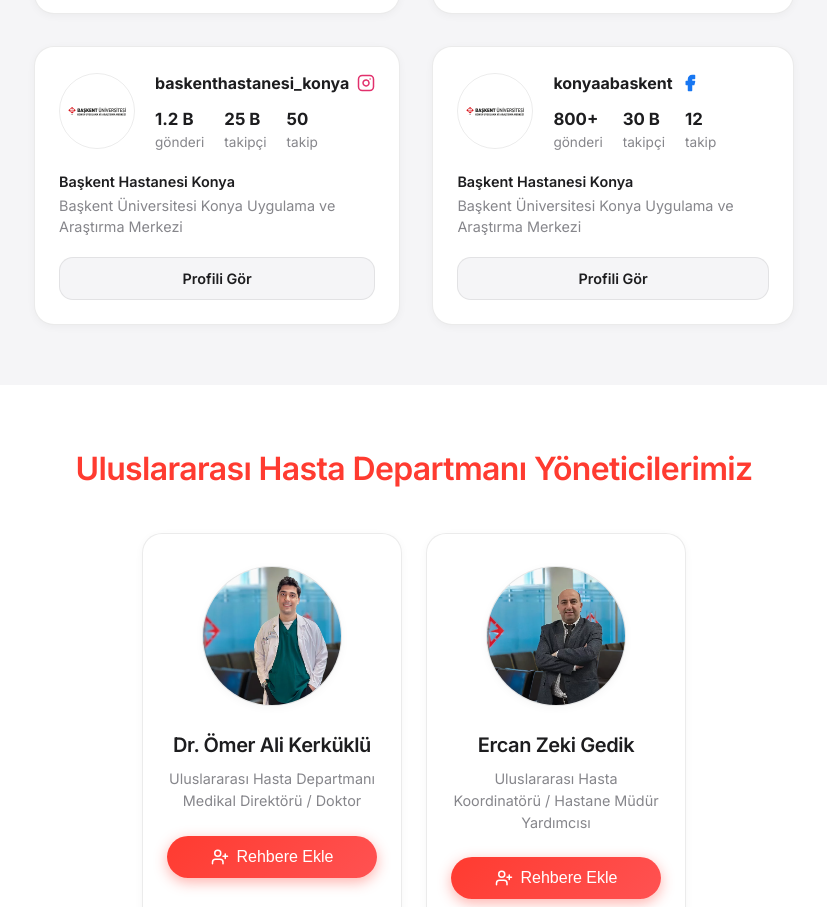
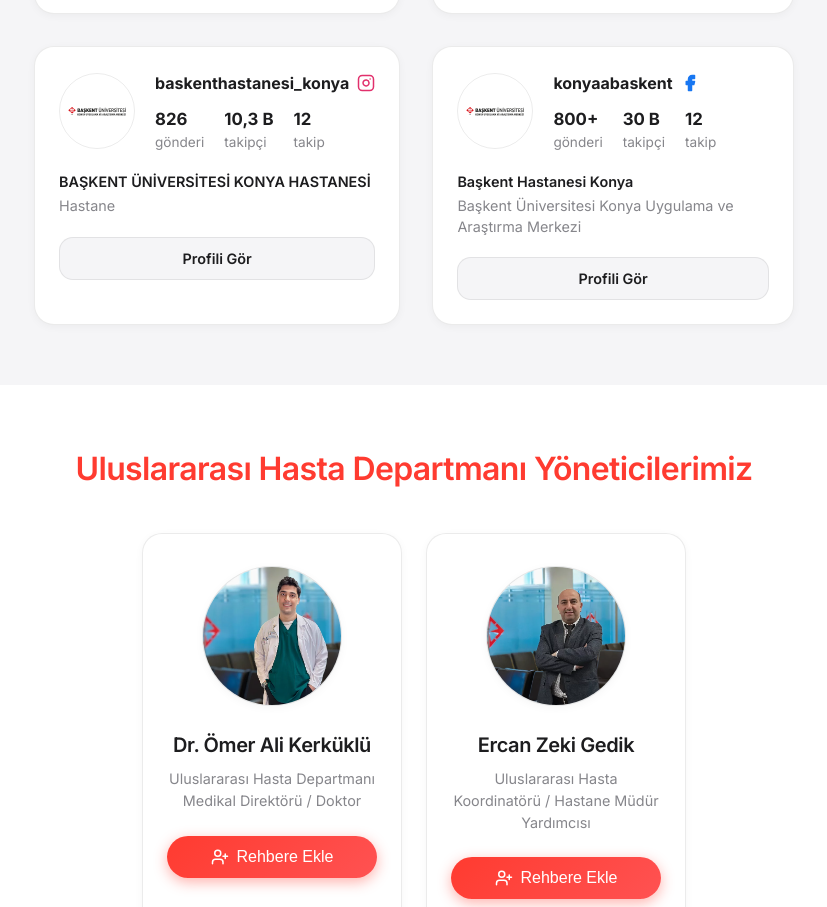
Before and after one commit to quba-maker/baskentcontact, a React (Vite) app: page / in a window 1280 px wide. Shown: the part 919-1826 px from the top of the page, without its empty margins (226-1053 px from the left). Built offline with nearby package versions, Linux system fonts and the light colour scheme.

Commit message:
Update followers and profile details

```diff
--- a/src/components/SocialMedia.jsx
+++ b/src/components/SocialMedia.jsx
@@ -68,12 +68,12 @@
           <ProfileCard
             platform="instagram"
             handle="baskenthastanesi_konya"
-            name="Başkent Hastanesi Konya"
-            bio="Başkent Üniversitesi Konya Uygulama ve Araştırma Merkezi"
+            name="BAŞKENT ÜNİVERSİTESİ KONYA HASTANESİ"
+            bio="Hastane"
             link="https://www.instagram.com/baskenthastanesi_konya/"
-            posts="1.2 B"
-            followers="25 B"
-            following="50"
+            posts="826"
+            followers="10,3 B"
+            following="12"
           />
           <ProfileCard
             platform="facebook"
```
Also changed, not shown: 2 other files (tests, documents, lock files or other folders).
